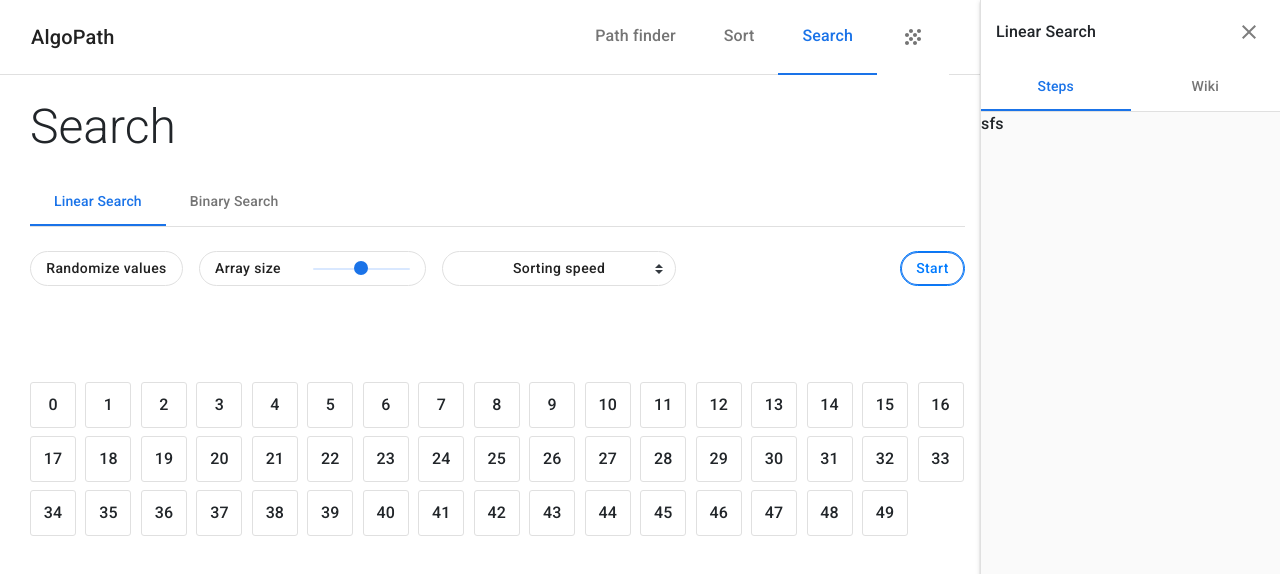
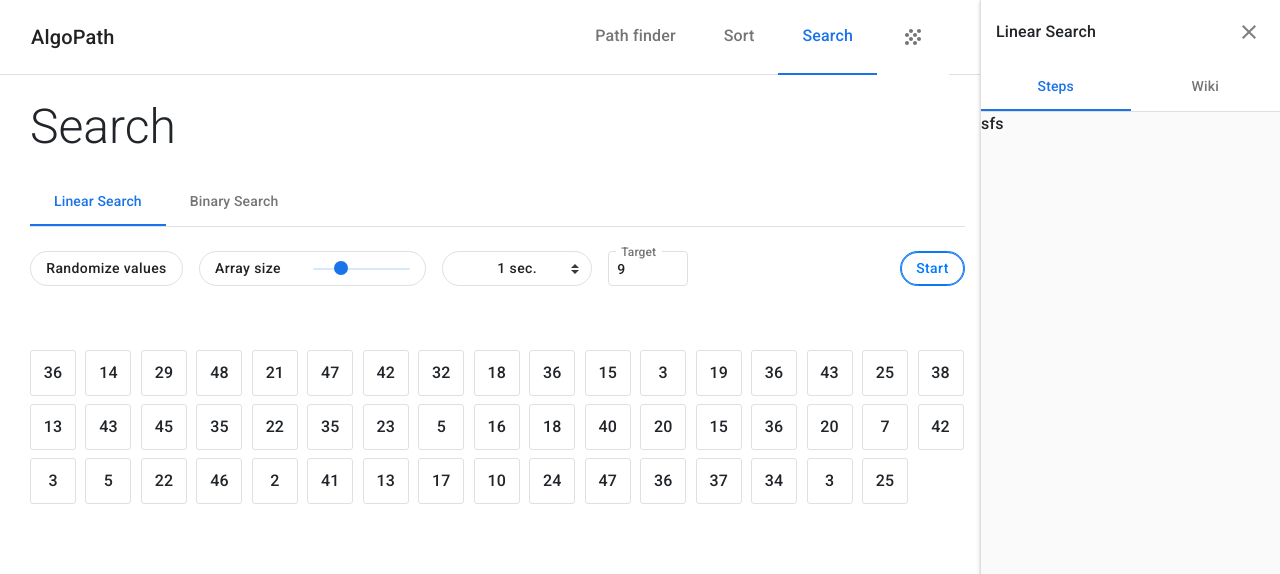
Before and after one commit to m-reyes-h/algopath, a React (Create React App) app: page / in a window 1280 px wide. Shown: the top 574 px of the page. Built offline with nearby package versions, Linux system fonts and the light colour scheme.

Commit message:
Added functionality to condig components in linear search

```diff
--- a/src/assets/styles/style.css
+++ b/src/assets/styles/style.css
@@ -127,7 +127,7 @@ a[href*="http"] {
 
 .form-outlined-group > input,
 .form-standard-group > input {
-  border: 1px solid var(--theme-grey-700);
+  border: 1px solid var(--theme-grey-300);
   border-radius: 4px;
   background-color: white;
   padding-top: 0.5rem;
@@ -317,7 +317,12 @@ a[href*="http"] {
   padding: 0.25rem 0.5rem !important;
 }
 
-.custom-select-sm {
+.form-group-sm .form-control-sm {
+  padding: 0 0.5rem !important;
+}
+
+.custom-select-sm,
+.form-group-sm .form-control-sm {
   height: calc(1.5em + 0.55rem + 5px) !important;
 }
 
--- a/src/containers/LinearSearch/LinearSearch.js
+++ b/src/containers/LinearSearch/LinearSearch.js
@@ -10,7 +10,7 @@ function LinearSearch() {
     <>
       <Aside title="Linear Search" />
       <Config />
-      <div className="mt-5 pt-5">
+      <div className="mt-5 pb-4 pt-3">
         <Grid />
       </div>
     </>
--- a/src/containers/LinearSearch/components/Config.js
+++ b/src/containers/LinearSearch/components/Config.js
@@ -1,23 +1,81 @@
 import React from "react";
+import { useRecoilState } from "recoil";
 import { Form } from "react-bootstrap";
+import { randomArray, randomValue } from "../../../utils/common";
+import linearSearchAtom from "../../../state/linearSearch";
 
 // Component ----------------------------------------------------------
 
 function Config() {
+  const [rState, setRState] = useRecoilState(linearSearchAtom);
+  const [arraySize, setArraySize] = React.useState(rState.valueSize);
+  const [target, setTarget] = React.useState(rState.target);
+  const [speed, setSpeed] = React.useState(rState.speed);
+
+  const handleRandomize = () => {
+    setTarget(randomValue(arraySize));
+    setRState({ ...rState, values: randomArray(1, arraySize) });
+  };
+
+  React.useEffect(() => {
+    handleRandomize();
+  }, [arraySize]);
+
+  const handleArraySize = (e) => {
+    const { value } = e.target;
+    setRState({ ...rState, valueSize: value });
+    setArraySize(value);
+  };
+
+  const handleTarget = (e) => {
+    const { value } = e.target;
+    setRState({ ...rState, target: value });
+    setTarget(value);
+  };
+
+  // todo speed must be delete the sorting speed  to be a label like an input
+  const handleSpeed = (e) => {
+    const value = parseInt(e.target.value, 10);
+    setRState({ ...rState, speed: value });
+    setSpeed(value);
+  };
+
+  // --------------------------------------------------------------------
+
   return (
-    <header className="d-flex my-4 align-items-center ">
-      <button type="button" className="btn btn-sm btn-outline-secondary">
+    <header className="d-flex flex-wrap my-4 align-items-center">
+      {/* Randomize */}
+      <button
+        type="button"
+        className="btn btn-sm btn-outline-secondary"
+        onClick={handleRandomize}
+      >
         Randomize values
       </button>
+
+      {/* Array Size */}
       <div className="d-flex justify-content-lg-start mx-3 btn btn-outline-secondary btn-sm align-items-center">
         <span className="w-100 text-left">Array size</span>
-        <Form.Control type="range" custom />
+        <Form.Control
+          type="range"
+          custom
+          min="3"
+          max="200"
+          step="10"
+          value={arraySize}
+          onChange={handleArraySize}
+        />
       </div>
+
+      {/* Speed */}
       <Form.Control
         as="select"
         size="sm"
         custom
-        className="btn btn-outline-secondary w-25"
+        onChange={handleSpeed}
+        value={`${speed} sec.`}
+        className="btn btn-outline-secondary "
+        style={{ width: "150px" }}
       >
         <option>Sorting speed</option>
         <option>0 sec.</option>
@@ -28,6 +86,26 @@ function Config() {
         <option>8 sec.</option>
         <option>13 sec.</option>
       </Form.Control>
+
+      {/* Target */}
+      <div className="form-group form-outlined-group form-group-sm ml-3 mb-0 d-flex align-items-center">
+        <input
+          type="number"
+          className="form-control form-control-sm"
+          style={{ width: "80px" }}
+          id="target"
+          name="target"
+          min="1"
+          max={arraySize}
+          aria-describedby="emailHelp"
+          placeholder="d"
+          value={target}
+          onChange={handleTarget}
+        />
+        <label htmlFor="target">
+          <span>Target</span>
+        </label>
+      </div>
       <div className="ml-auto">
         <button type="button" className="btn btn-sm btn-outline-primary">
           Start
--- a/src/containers/LinearSearch/components/Grid.js
+++ b/src/containers/LinearSearch/components/Grid.js
@@ -1,5 +1,8 @@
 import React from "react";
 import styled from "styled-components";
+import { useRecoilState } from "recoil";
+import linearSearchAtom from "../../../state/linearSearch";
+import { randomArray } from "../../../utils/common";
 
 // Style --------------------------------------------------------------
 
@@ -21,14 +24,23 @@ const GridSt = styled.div`
 // Component ----------------------------------------------------------
 
 function Grid() {
+  const [rState, setRState] = useRecoilState(linearSearchAtom);
+
+  React.useEffect(() => {
+    const values = randomArray(1, rState.valueSize);
+    setRState({ ...rState, values });
+  }, []);
+
+  // --------------------------------------------------------------------
+
   return (
     <GridSt className="grid">
-      {new Array(50).fill("0").map((v, index) => (
+      {rState.values.map((value, index) => (
         <div
           key={index}
           className="box border d-inline-flex justify-content-center align-items-center"
         >
-          {index}
+          {value}
         </div>
       ))}
     </GridSt>
--- /dev/null
+++ b/src/state/linearSearch.js
@@ -0,0 +1,16 @@
+import { atom } from "recoil";
+
+const LinearSearch = atom({
+  key: "linearSearch",
+  default: {
+    values: [],
+    valueSize: 50,
+    target: 1,
+    speed: 1,
+
+    // needed for UI
+    current: -1,
+  },
+});
+
+export default LinearSearch;
--- /dev/null
+++ b/src/utils/common.js
@@ -0,0 +1,12 @@
+export function randomArray(min, max) {
+  const res = [];
+  for (let i = 0; i < max; i += 1) {
+    res.push(Math.floor(Math.random() * (max - min + 1)) + min);
+  }
+
+  return res;
+}
+
+export function randomValue(max) {
+  return Math.floor(Math.random() * max + 1);
+}
```
Also changed, not shown: src/utils/linear_search.js (added, +43 -0 lines).
